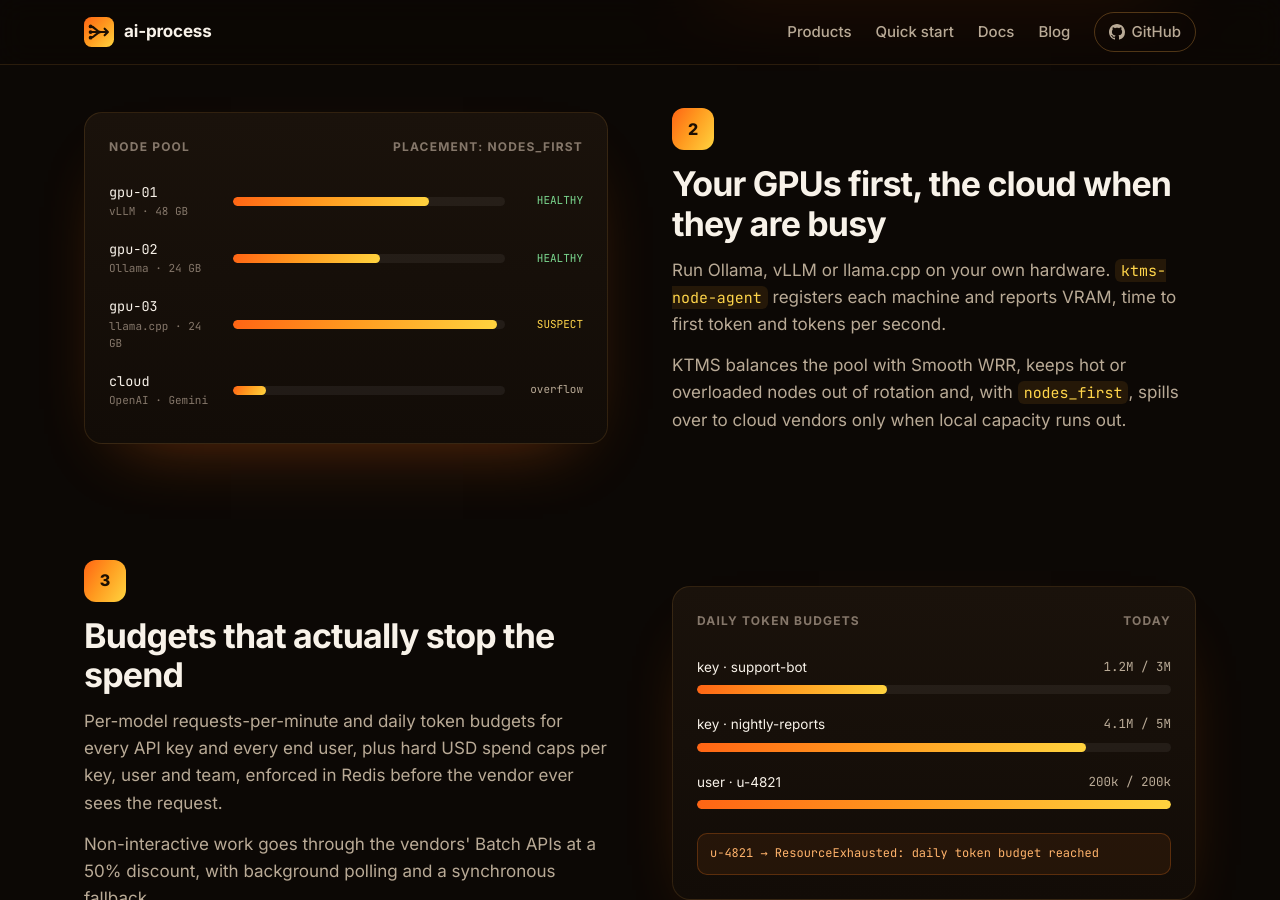
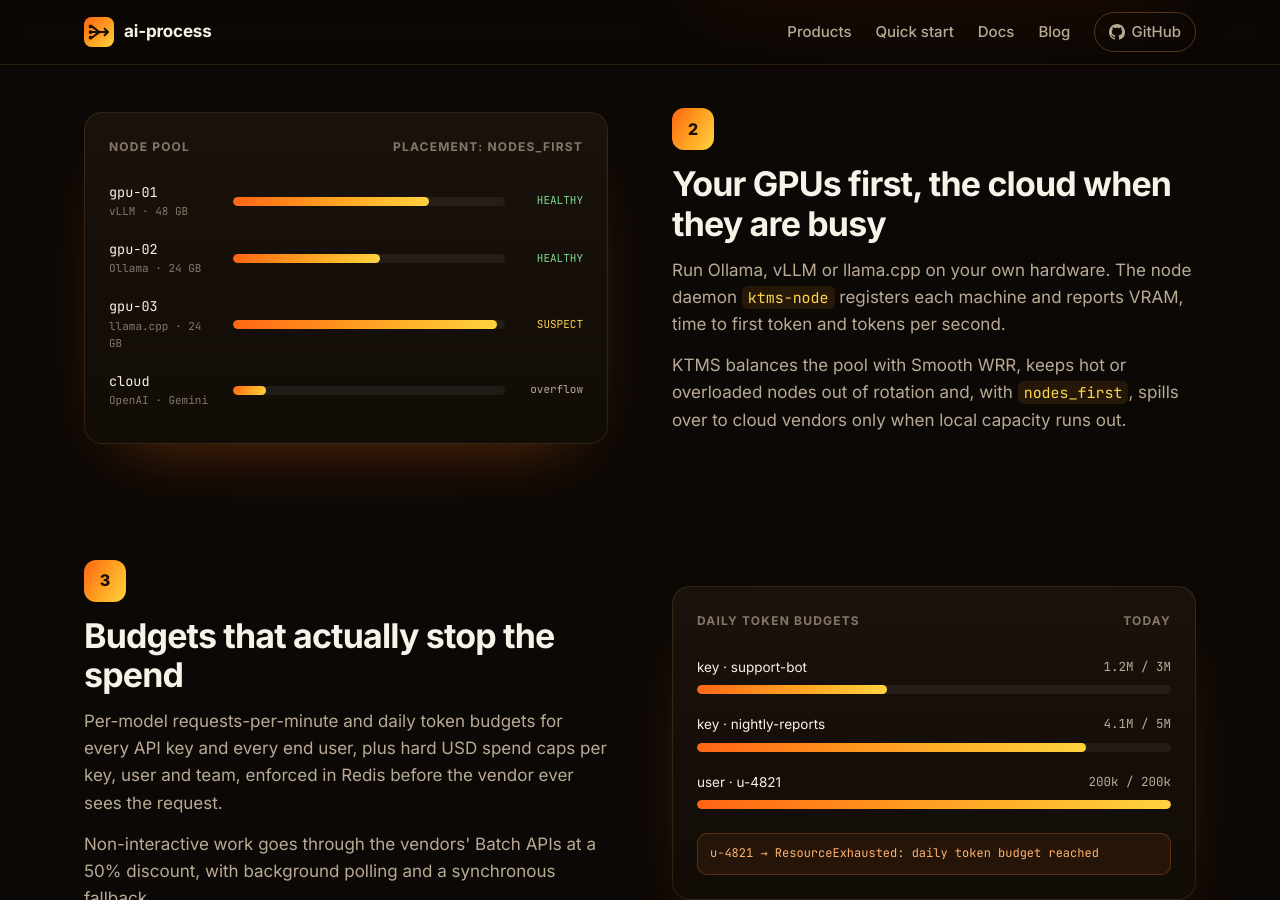
Before and after one commit to ai-process/ai-process.github.io, a Jekyll site: the page built from index.html, in a window 1280 px wide and 900 px high, scrolled down 5100 px. Built offline with Jekyll 4.4.1, drawn with Linux system fonts in a browser that asks for light colours.

Commit message:
Landing: node agent → node daemon (ktms-node)
Refs ai-process/docs#277

```diff
--- a/index.html
+++ b/index.html
@@ -67,7 +67,7 @@ description: Keystone (KTMS) is a self-hosted LLM gateway in Go. With light-toke
       <div class="install-panel" data-panel-way="node" hidden>
         <div class="install-cmd"><code><span class="p">$</span> curl -fsSL <span class="nw">https://raw.githubusercontent.com/ai-process/ktms/main/scripts/install-node.sh</span> | sh -s -- --proxy ktms.example.com --node-id gpu-1 --model qwen3:8b</code><button class="install-copy" data-copy-cmd>Copy</button></div>
         <ul class="install-steps">
-          <li>Runs Ollama and the node agent on a Mac or a GPU box as user services</li>
+          <li>Runs Ollama and the node daemon on a Mac or a GPU box as user services</li>
           <li>Keystone sends work there first and falls back to the cloud when it is busy</li>
           <li><a href="/docs/quickstart-local-node/">Node quick start →</a></li>
         </ul>
@@ -193,7 +193,7 @@ description: Keystone (KTMS) is a self-hosted LLM gateway in Go. With light-toke
             <tr><td>From source</td><td><code>git clone https://github.com/ai-process/ktms</code> + <code>docker compose up --build</code></td><td><a href="/docs/ktms/#building-from-source">docs</a></td></tr>
             <tr><td>Claude Code</td><td><code>claude plugin install ktms@ai-process</code></td><td><a href="/docs/skills/">docs</a></td></tr>
             <tr><td>Other assistants</td><td>ready prompts</td><td><a href="/docs/prompts/">docs</a></td></tr>
-            <tr><td>GPU node</td><td><code>scripts/install-node.sh</code> (Ollama + node agent)</td><td><a href="/docs/quickstart-local-node/">docs</a></td></tr>
+            <tr><td>GPU node</td><td><code>scripts/install-node.sh</code> (Ollama + node daemon)</td><td><a href="/docs/quickstart-local-node/">docs</a></td></tr>
             <tr><td>CLI and MCP</td><td><code>go install github.com/ai-process/ktms/cmd/ktms@latest</code>, <code>coyl/ktms-cli</code></td><td><a href="/docs/cli/">docs</a></td></tr>
             <tr><td>Usage meter</td><td><code>coyl/light-tokenmeter</code></td><td><a href="/docs/light-tokenmeter/">docs</a></td></tr>
             <tr><td>Web console</td><td><code>coyl/ktms-admin</code></td><td><a href="/docs/ktms-admin/">docs</a></td></tr>
@@ -298,7 +298,7 @@ description: Keystone (KTMS) is a self-hosted LLM gateway in Go. With light-toke
       <div class="feature-text reveal">
         <div class="feature-num">2</div>
         <h3>Your GPUs first, the cloud when they are busy</h3>
-        <p>Run Ollama, vLLM or llama.cpp on your own hardware. <code>ktms-node-agent</code> registers each machine and reports VRAM, time to first token and tokens per second.</p>
+        <p>Run Ollama, vLLM or llama.cpp on your own hardware. The node daemon <code>ktms-node</code> registers each machine and reports VRAM, time to first token and tokens per second.</p>
         <p>KTMS balances the pool with Smooth WRR, keeps hot or overloaded nodes out of rotation and, with <code>nodes_first</code>, spills over to cloud vendors only when local capacity runs out.</p>
       </div>
       <div class="card reveal d1">
@@ -448,7 +448,7 @@ response = client.chat.completions.create(
     <div class="faq-list reveal">
       <details><summary>Why another gateway when LiteLLM exists?</summary><p>LiteLLM is great for Python-centric work with hundreds of niche providers. Keystone is built for production infrastructure: a gRPC API with typed contracts, effort-based routing, budgets per key and user, and a local GPU pool. On our stand it was ready in ~170 ms instead of ~32 s and used ~145× less memory at 200 RPS. Both can run side by side while you compare. <a href="https://github.com/ai-process/ktms/blob/main/docs/install.md#resource-footprint">Method and numbers →</a></p></details>
       <details><summary>Is it the fastest gateway?</summary><p>No. On the same stand agentgateway, APISIX and Kong add 0.25–0.35 ms at p50 against ~0.64 ms for Keystone and use less CPU per request. Keystone is in the same sub-millisecond league and sustains ≥4,000 RPS on 4 vCPU; it differs on features and licence, not raw speed.</p></details>
-      <details><summary>Does it work with local models?</summary><p>Yes. Add any OpenAI-compatible server (Ollama, vLLM, llama.cpp, LocalAI) as a model, or run <code>ktms-node-agent</code> on your machines to get a self-balancing pool that reports VRAM and speed and falls back to the cloud when busy. <a href="/docs/local-nodes/">Local GPU node pool →</a></p></details>
+      <details><summary>Does it work with local models?</summary><p>Yes. Add any OpenAI-compatible server (Ollama, vLLM, llama.cpp, LocalAI) as a model, or run the node daemon <code>ktms-node</code> on your machines to get a self-balancing pool that reports VRAM and speed and falls back to the cloud when busy. <a href="/docs/local-nodes/">Local GPU node pool →</a></p></details>
       <details><summary>Which providers are supported?</summary><p>OpenAI, Anthropic, Google Gemini, DeepSeek, Groq and any OpenAI-compatible endpoint. We go deep on each (streaming, structured output, batches at 50% off, speech, images) rather than wide on adapter count.</p></details>
       <details><summary>What does the installer change on my machine?</summary><p>It writes <code>~/ktms/compose.yaml</code> and <code>~/ktms/.env</code> (generated keys, readable only by you) and starts three containers; only Keystone is published, on localhost. Run it again to add a vendor key or update; <code>--uninstall</code> removes the containers, their data and the files. <a href="https://github.com/ai-process/ktms/blob/main/scripts/install.sh">Read the script →</a></p></details>
       <details><summary>What if the project is abandoned?</summary><p>Everything is Apache 2.0, tested with <code>-race</code> in CI and plain Go, with a <a href="/docs/roadmap/">public roadmap</a>. Anyone can fork it and run it indefinitely.</p></details>
```
